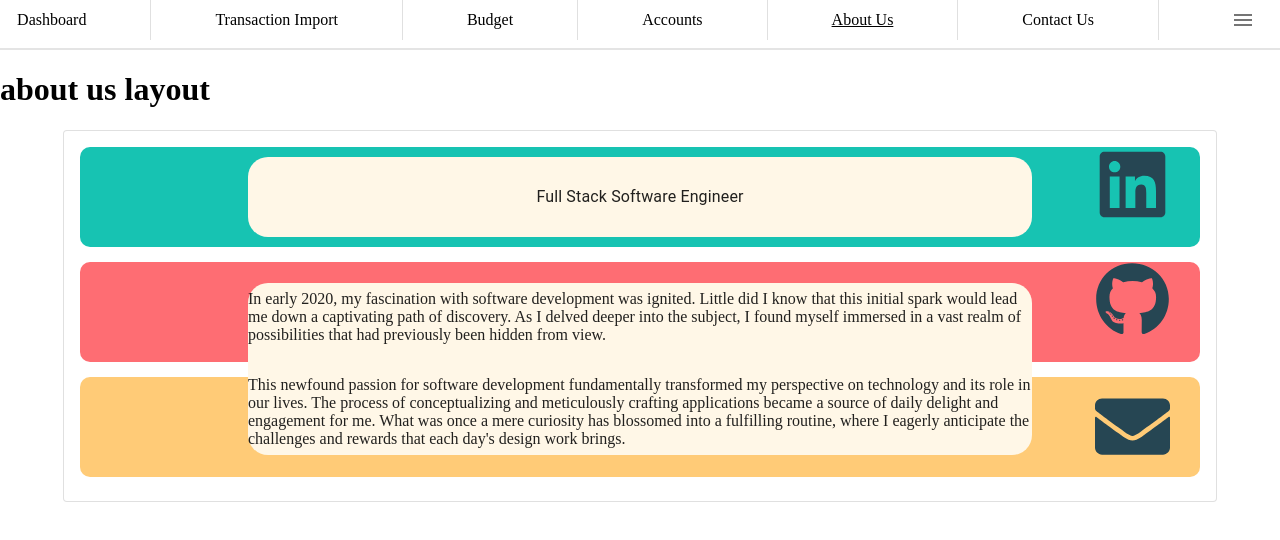
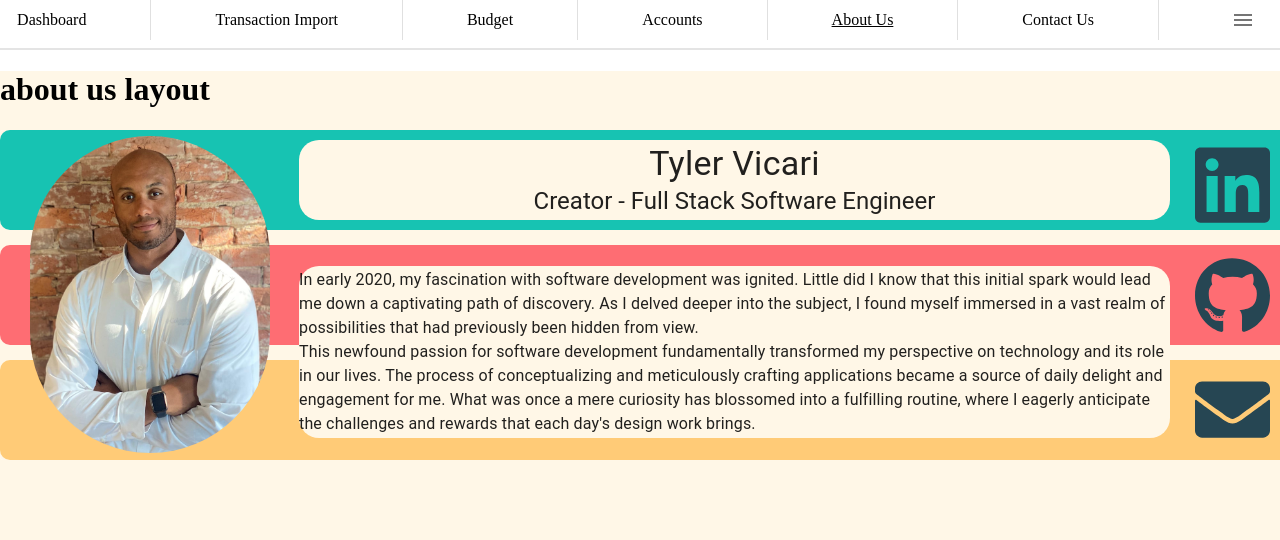
Before and after one commit to tjordanv/CashEd, a React (Create React App) app in the folder frontend/: page /aboutUs in a window 1280 px wide. Shown: the top 540 px of the page. Built offline with nearby package versions, Linux system fonts and the light colour scheme; what @mui/styled-engine-sc would draw is missing.

Commit message:
about us

```diff
--- a/frontend/src/components/AboutUs.js
+++ b/frontend/src/components/AboutUs.js
@@ -13,48 +13,54 @@ const AboutUs = () => {
   return (
     <div className={classes.container}>
       <h1>about us layout</h1>
-      <Card variant="outlined" className={classes.bioCard}>
-        <CardContent>
+      <Card className={classes.bioCard}>
+        <CardContent className={classes.cardContent}>
           <div className={classes.rowContainer}>
             <div className={`${classes.backgroundBar} ${classes.top}`}>
               <NavLink
                 to="https://www.linkedin.com/in/tyler-vicari/"
                 target="_blank"
                 rel="noopener noreferrer"
+                className={classes.image}
               >
-                <img
-                  src={linkedin}
-                  alt="linkedin"
-                  className={classes.image}
-                ></img>
+                <img src={linkedin} alt="linkedin" />
               </NavLink>
             </div>
             <div className={classes.overlay}>
-              <Typography>Full Stack Software Engineer</Typography>
+              <Typography variant="h4">Tyler Vicari</Typography>
+              <Typography variant="h5">
+                Creator - Full Stack Software Engineer
+              </Typography>
             </div>
           </div>
           <div className={classes.rowContainer}>
             <div className={`${classes.backgroundBar} ${classes.middle}`}>
               <NavLink
+                className={classes.image}
                 to="https://github.com/tjordanv"
                 target="_blank"
                 rel="noopener noreferrer"
               >
-                <img src={github} alt="github" className={classes.image}></img>
+                <img src={github} alt="github" />
               </NavLink>
             </div>
             <div className={`${classes.backgroundBar} ${classes.bottom}`}>
-              <img src={email} alt="email" className={classes.image}></img>
+              <img
+                title="TylerVicari@gmail.com"
+                src={email}
+                alt="email"
+                className={classes.image}
+              />
             </div>
             <div className={classes.overlay}>
-              <p>
+              <Typography>
                 In early 2020, my fascination with software development was
                 ignited. Little did I know that this initial spark would lead me
                 down a captivating path of discovery. As I delved deeper into
                 the subject, I found myself immersed in a vast realm of
                 possibilities that had previously been hidden from view.
-              </p>
-              <p>
+              </Typography>
+              <Typography>
                 This newfound passion for software development fundamentally
                 transformed my perspective on technology and its role in our
                 lives. The process of conceptualizing and meticulously crafting
@@ -62,9 +68,14 @@ const AboutUs = () => {
                 me. What was once a mere curiosity has blossomed into a
                 fulfilling routine, where I eagerly anticipate the challenges
                 and rewards that each day's design work brings.
-              </p>
+              </Typography>
             </div>
           </div>
+          <img
+            className={classes.headshot}
+            src={tylerHeadshot}
+            alt="headshot"
+          />
         </CardContent>
       </Card>
     </div>
--- a/frontend/src/components/AboutUs.module.css
+++ b/frontend/src/components/AboutUs.module.css
@@ -1,9 +1,26 @@
-.container {
+body {
+  margin: 0;
+  padding: 0;
+  overflow: hidden;
 }
 
-.bioCard {
+.container {
+  height: 100vh;
+  width: 100%;
+  background-color: #fff7e7;
+}
+
+.container .bioCard {
   margin: auto;
-  width: 90%;
+  width: 1300px;
+  box-shadow: none;
+}
+
+.container .bioCard .cardContent {
+  background-color: #fff7e7;
+  position: relative;
+  padding: 0;
+  padding-bottom: 0;
 }
 
 .backgroundBar {
@@ -35,6 +52,15 @@
   margin-right: 30px;
 }
 
+.headshot {
+  width: 240px;
+  height: 96%;
+  border-radius: 200px;
+  position: absolute;
+  top: 2%;
+  left: 30px;
+}
+
 .rowContainer {
   position: relative;
 }
@@ -42,8 +68,8 @@
 .overlay {
   position: absolute;
   top: 10%;
-  left: 15%;
-  width: 70%;
+  left: 23%;
+  width: 67%;
   height: 80%;
   display: flex;
   flex-direction: column;
```
